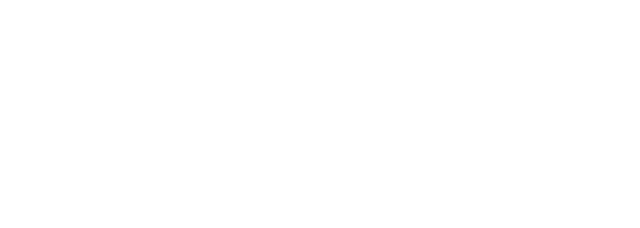
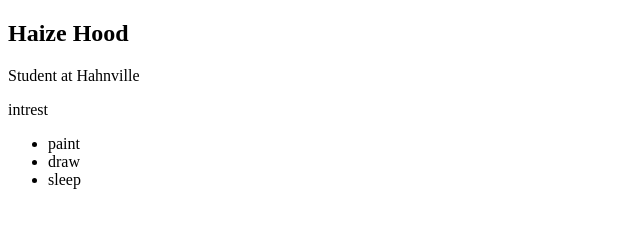
Before and after one commit to HaizeHood4/HaizeHood4.github.io, a plain HTML site: page index.html in a window 1280 px wide. Shown: the whole page, without its empty margins (0-640 px from the left). Drawn offline with Linux system fonts and the light colour scheme.

Commit message:
commit 8/19

```diff
--- a/index.html
+++ b/index.html
@@ -1,13 +1,36 @@
 <!DOCTYPE html>
 <html>
   <head>
-    <title>CHANGE ME</title>
+    <title>Haizes website</title>
   </head>
 
   <body>
     <!-- All content goes here -->
     <div id="all-contents">
+      <nav>
 
+      </nav>
+
+      <main>
+        <div class="sidebar">
+
+        </div>
+
+        <div class="content">
+          <h2>Haize Hood</h2>
+          <p>Student at Hahnville</p>
+        </div>
+          <div id="intrest"
+            <h3>intrest</h3>
+              <ul>
+                <li>paint</li>
+                <li>draw</li>
+                <li>sleep</li>
+              </ul>
+          </div>
+        </div>
+       </main>
+      </nav>
     </div>
   </body>
 </html>
```
Also changed, not shown: images/Sunflower-Henry-Wilde-Helianthus-annuus-HAHW-2101.jpg (added).
